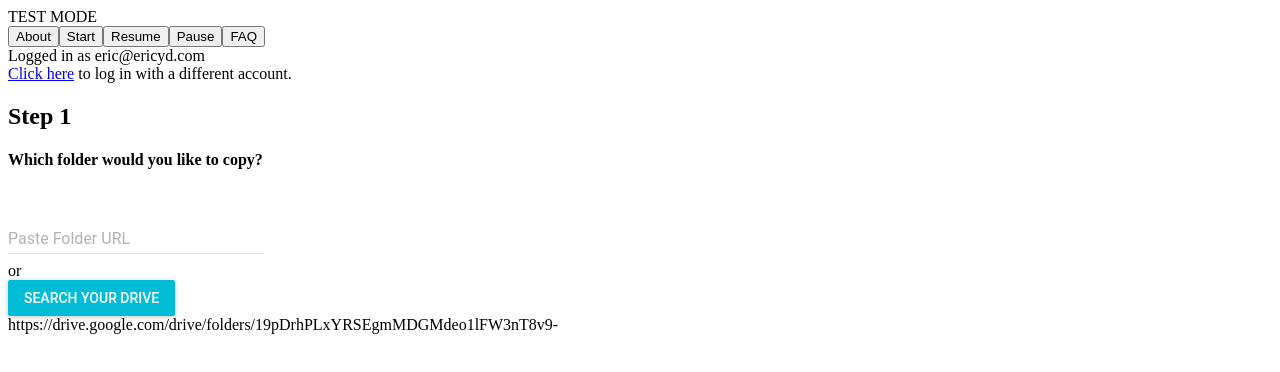
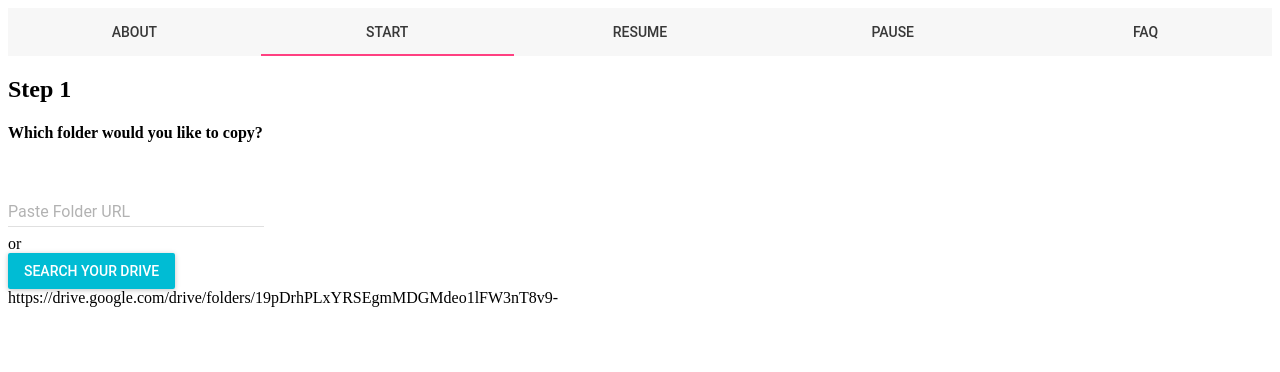
Before and after one commit to ericyd/gdrive-copy, a React app: page / in a window 1280 px wide. Shown: the top 372 px of the page. Built offline with nearby package versions, Linux system fonts and the light colour scheme; the HTML template or start-up script is replaced by a standard one.

Commit message:
Update app to utilize material-ui tabs

```diff
--- a/src/App.js
+++ b/src/App.js
@@ -1,34 +1,19 @@
 'use strict';
 
 import React from 'react';
-import Nav from './components/Nav';
-import ViewContainer from './components/ViewContainer';
 import { getScript, onApiLoad } from './util/picker';
 import Start from './views/Start';
 import Resume from './views/Resume';
 import Pause from './views/Pause';
 import About from './views/About';
 import FAQ from './views/FAQ';
+import AccountSwitcher from './components/AccountSwitcher';
 import MuiThemeProvider from 'material-ui/styles/MuiThemeProvider';
+import { Tabs, Tab } from 'material-ui/Tabs';
 
 export default class App extends React.Component {
   constructor() {
     super();
-
-    this.state = {
-      view: 'Start',
-      test: 'testing'
-    };
-
-    this.pickerBuilder;
-
-    this.handleViewChange = this.handleViewChange.bind(this);
-  }
-
-  handleViewChange(e) {
-    this.setState({
-      view: e.target.name
-    });
   }
 
   /**
@@ -43,27 +28,37 @@ export default class App extends React.Component {
   }
 
   render() {
+    const tabLabelStyle = { color: '#383838' };
     return (
       <MuiThemeProvider>
-        <div className="App">
-          {/* Show "test mode" if not in development */}
-          {process.env.NODE_ENV !== 'production' && (
-            <div className="test-mode-banner">TEST MODE</div>
-          )}
-          <Nav
-            handleViewChange={this.handleViewChange}
-            view={this.state.view}
-          />
-          <div className="container">
-            <ViewContainer view={this.state.view}>
-              <About viewName="About" />
-              <Start viewName="Start" pickerBuilder={this.pickerBuilder} />
-              <Resume viewName="Resume" pickerBuilder={this.pickerBuilder} />
-              <Pause viewName="Pause" />
-              <FAQ viewName="FAQ" />
-            </ViewContainer>
-          </div>
-        </div>
+        <Tabs
+          // this is what keeps everything centered
+          // if I want the bar to span and the contents to be contained, I can use the
+          // contentContainerClassName="container" property
+          className="container"
+          tabItemContainerStyle={{ backgroundColor: '#f7f7f7' }}
+          initialSelectedIndex={1}
+        >
+          <Tab label="About" style={tabLabelStyle}>
+            <About />
+          </Tab>
+
+          <Tab label="Start" style={tabLabelStyle}>
+            <Start pickerBuilder={this.pickerBuilder} />
+          </Tab>
+
+          <Tab label="Resume" style={tabLabelStyle}>
+            <Resume pickerBuilder={this.pickerBuilder} />
+          </Tab>
+
+          <Tab label="Pause" style={tabLabelStyle}>
+            <Pause />
+          </Tab>
+
+          <Tab label="FAQ" style={tabLabelStyle}>
+            <FAQ />
+          </Tab>
+        </Tabs>
       </MuiThemeProvider>
     );
   }
--- a/src/components/Nav.js
+++ /dev/null
@@ -1,39 +0,0 @@
-'use strict';
-
-import React from 'react';
-import AccountSwitcher from './AccountSwitcher';
-import PropTypes from 'prop-types';
-
-export default function Nav(props) {
-  const buttons = ['About', 'Start', 'Resume', 'Pause', 'FAQ'];
-
-  return (
-    <nav className="nav">
-      <section className="nav-container">
-        {buttons.map(btn => {
-          return (
-            <button
-              type="button"
-              key={btn}
-              name={btn}
-              className={[
-                'tabLink',
-                'btn--nav',
-                props.view === btn ? 'active' : 'nav__btn'
-              ].join(' ')}
-              onClick={props.handleViewChange}
-            >
-              {btn}
-            </button>
-          );
-        })}
-        <AccountSwitcher />
-      </section>
-    </nav>
-  );
-}
-
-Nav.propTypes = {
-  handleViewChange: PropTypes.func.isRequired,
-  view: PropTypes.string.isRequired
-};
--- a/src/css/_header.scss
+++ b/src/css/_header.scss
@@ -63,3 +63,7 @@ h4 {
 .doc h4 {
   padding-top: 2.4em;
 }
+
+.tab-label {
+  color: #383838;
+}
```
Also changed, not shown: src/css/my-variables.scss (+8 -1 lines).
